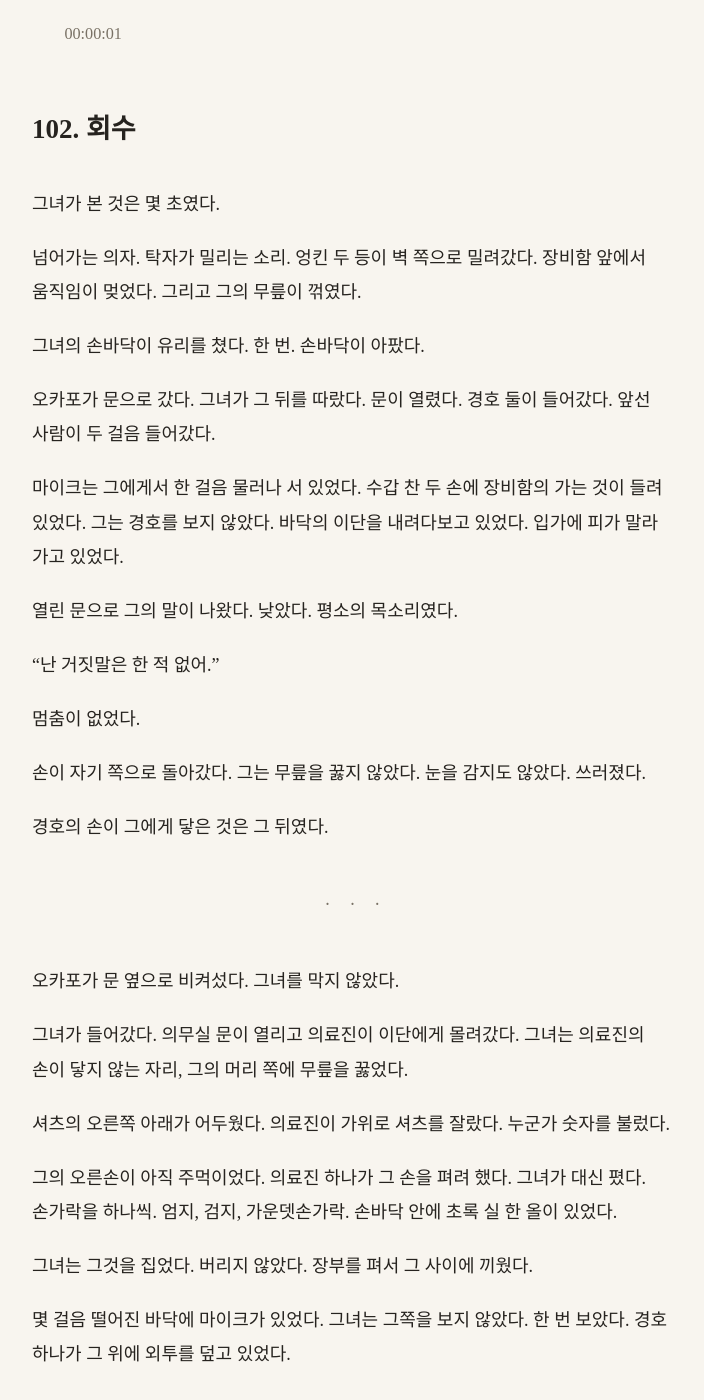
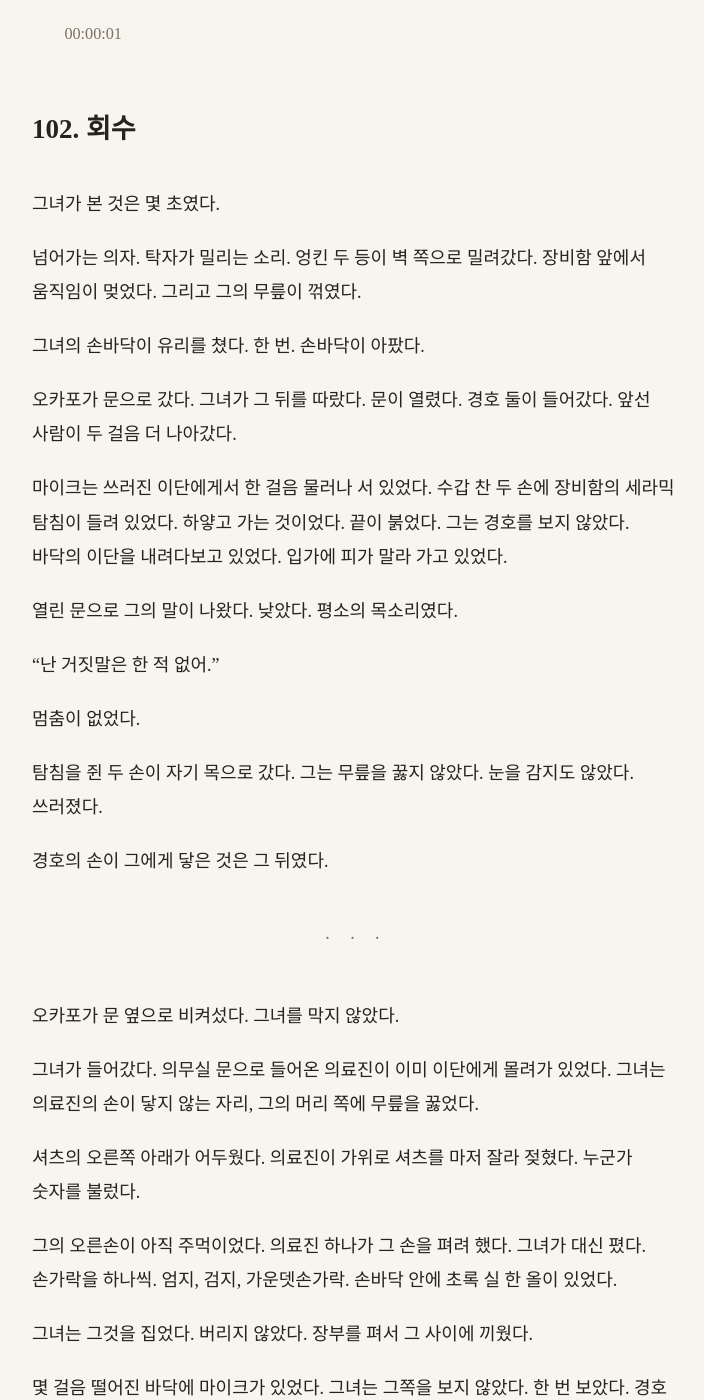
Before and after one commit to kangkkang/writer_s1_public, a Jekyll site: the page built from vol3/102.md, in a window 1280 px wide and 1400 px high. Shown: the whole window, without its empty margins (284-988 px from the left). Built offline with Jekyll 4.4.1, drawn with Linux system fonts in a browser that asks for light colours; our own code applies the rules of GitHub Pages for plain Markdown files; some of the changed text lies outside the part shown.

Commit message:
Update from https://github.com/kangkkang/writer_s1/commit/d53a130571a22b412b56bee0821d3219fb5c974b

```diff
--- a/vol3/102.md
+++ b/vol3/102.md
@@ -6,9 +6,9 @@
 
 그녀의 손바닥이 유리를 쳤다. 한 번. 손바닥이 아팠다.
 
-오카포가 문으로 갔다. 그녀가 그 뒤를 따랐다. 문이 열렸다. 경호 둘이 들어갔다. 앞선 사람이 두 걸음 들어갔다.
+오카포가 문으로 갔다. 그녀가 그 뒤를 따랐다. 문이 열렸다. 경호 둘이 들어갔다. 앞선 사람이 두 걸음 더 나아갔다.
 
-마이크는 그에게서 한 걸음 물러나 서 있었다. 수갑 찬 두 손에 장비함의 가는 것이 들려 있었다. 그는 경호를 보지 않았다. 바닥의 이단을 내려다보고 있었다. 입가에 피가 말라 가고 있었다.
+마이크는 쓰러진 이단에게서 한 걸음 물러나 서 있었다. 수갑 찬 두 손에 장비함의 세라믹 탐침이 들려 있었다. 하얗고 가는 것이었다. 끝이 붉었다. 그는 경호를 보지 않았다. 바닥의 이단을 내려다보고 있었다. 입가에 피가 말라 가고 있었다.
 
 열린 문으로 그의 말이 나왔다. 낮았다. 평소의 목소리였다.
 
@@ -16,7 +16,7 @@
 
 멈춤이 없었다.
 
-손이 자기 쪽으로 돌아갔다. 그는 무릎을 꿇지 않았다. 눈을 감지도 않았다. 쓰러졌다.
+탐침을 쥔 두 손이 자기 목으로 갔다. 그는 무릎을 꿇지 않았다. 눈을 감지도 않았다. 쓰러졌다.
 
 경호의 손이 그에게 닿은 것은 그 뒤였다.
 
@@ -24,9 +24,9 @@
 
 오카포가 문 옆으로 비켜섰다. 그녀를 막지 않았다.
 
-그녀가 들어갔다. 의무실 문이 열리고 의료진이 이단에게 몰려갔다. 그녀는 의료진의 손이 닿지 않는 자리, 그의 머리 쪽에 무릎을 꿇었다.
+그녀가 들어갔다. 의무실 문으로 들어온 의료진이 이미 이단에게 몰려가 있었다. 그녀는 의료진의 손이 닿지 않는 자리, 그의 머리 쪽에 무릎을 꿇었다.
 
-셔츠의 오른쪽 아래가 어두웠다. 의료진이 가위로 셔츠를 잘랐다. 누군가 숫자를 불렀다.
+셔츠의 오른쪽 아래가 어두웠다. 의료진이 가위로 셔츠를 마저 잘라 젖혔다. 누군가 숫자를 불렀다.
 
 그의 오른손이 아직 주먹이었다. 의료진 하나가 그 손을 펴려 했다. 그녀가 대신 폈다. 손가락을 하나씩. 엄지, 검지, 가운뎃손가락. 손바닥 안에 초록 실 한 올이 있었다.
 
@@ -56,7 +56,7 @@
 
 손에 탄산수 캔을 쥐고 있었다. 따지 않은 캔이었다. 브란트는 그녀 옆에 앉아 낡은 단말을 그녀의 무릎에 놓았다. 화면이 긁힌 단말이었다.
 
-계측실 망의 기록이었다. 오후 2시 십몇 분. 격납고 북쪽 끝 둘레의 계측점들. 곡선 하나가 낮게, 고르게 가고 있었다. 그러다 어느 1초에서 창의 위쪽 끝 너머로 사라졌다. 화면의 위쪽 끝을 뚫고. 다시 내려왔을 때는 원래 자리보다 높았다.
+계측실 망의 기록이었다. 오후 2시 십몇 분. 격납고 북쪽 끝 둘레의 계측점들. 곡선 하나가 낮게, 고르게 가고 있었다. 그러다 어느 1초에서 창의 위쪽 끝을 뚫고 사라졌다. 다시 내려왔을 때는 원래 자리보다 높았다.
 
 브란트가 옆에 다른 곡선을 띄웠다.
 
@@ -90,7 +90,7 @@
 
 둘째 칸의 머리에 *칩*이라고 적었다. 11층을 닫을 때 그녀가 모은 의료 기록이 있었다. 식립 기록, 문지기 둘의 부검 기록. 스털링, 볼코바 — 있음. 홀트, 바이스, 로드리게스 — 기록 없음. 스털링과 볼코바의 줄 옆 칸에 그녀는 한 줄을 더 적었다. *사람. 문을 지킨 사람.*
 
-마이클 장의 칸은 비어 있었다. 그녀는 일어나 복도 끝의 오카포에게 갔다. 오카포는 밤새 거기 있었다. 응급실이 받은 몸의 기록을 물었다. 오카포가 단말을 확인하고 고개를 저었다.
+마이클 장의 칸은 비어 있었다. 그녀는 일어나 복도 끝의 오카포에게 갔다. 오카포는 밤새 거기 있었다. 응급실이 받은 몸에 칩이 있었는지 물었다. 오카포가 단말을 확인하고 고개를 저었다.
 
 "없습니다."
 
@@ -110,7 +110,7 @@
 
 카르바할이 침상 곁에서 오래 그를 보았다. 진찰하듯이.
 
-"피를 많이 잃었어요. 수술대에서 심장이 한 번 멈췄다가 돌아왔어요. 그 몇 분 동안 뇌가 버틴 거예요. 지금 혈류는 지켰어요. 반응이 없어요."
+"피를 많이 잃었어요. 수술대에서 심장이 한 번 멈췄다가 돌아왔어요. 그 몇 분 동안 뇌가 버틴 거예요. 지금 혈류는 지키고 있어요. 다만 반응이 없어요."
 
 카르바할은 그녀가 무엇을 물을지 아는 것 같았다.
 
```
Also changed, not shown: other parts of vol3/102.md (+2 -2 lines), vol3/094.md (+1 -1 lines), vol3/101.md (+5 -5 lines), vol3/103.md (+10 -10 lines), vol3/104.md (+10 -10 lines), vol3/105.md (+4 -4 lines).
